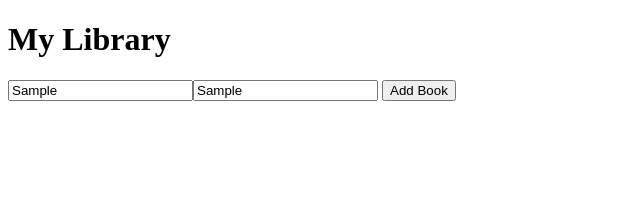
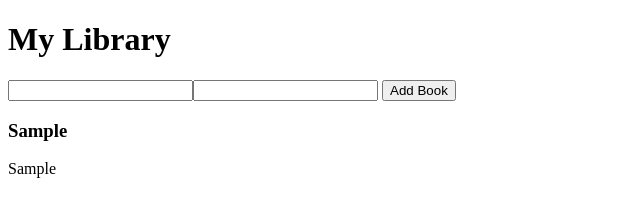
Before and after one commit to HorrySheet11/libraryJs, a plain HTML site: page index.html in a window 1280 px wide. Both pictures are taken after typing "Sample", "Sample" into the empty fields and a click on the button "Add Book". Shown: the whole page, without its empty margins (0-640 px from the left). Drawn offline with Linux system fonts and the light colour scheme; a web font is replaced by a local one.

Commit message:
made working function
added functions to work with DOM elements and event listeners

```diff
--- a/script.js
+++ b/script.js
@@ -1,4 +1,10 @@
 const myLibrary = [];
+
+const bookList = document.getElementById('bookList');
+const button = document.getElementById('addBookBtn');
+
+const authorInput = document.getElementById('authorName');
+const titleInput = document.getElementById('bookName');
 
 function Book(title,author) {
     this.title = title;
@@ -9,9 +15,23 @@ function Book(title,author) {
 function addBookToLibrary(title,author) {
     const newBook = new Book(title,author);
     myLibrary.push(newBook);
+    myLibrary.map(book => {
+        const newBook = document.createElement('div');
+        newBook.classList.add('book');
+        newBook.innerHTML = `<h3>${book.title}</h3><p>${book.author}</p>`;
+        bookList.appendChild(newBook);
+    });
 }
 
-addBookToLibrary("1984","George Orwell");
-addBookToLibrary("To Kill a Mockingbird","Harper Lee");
+// addBookToLibrary("1984","George Orwell");
+// addBookToLibrary("To Kill a Mockingbird","Harper Lee");
 
 console.log(myLibrary);
+
+button.addEventListener('click', () => {
+    const title = titleInput.value;
+    const author = authorInput.value;
+    addBookToLibrary(title,author);
+    titleInput.value = '';
+    authorInput.value = '';
+});
```
Also changed, not shown: index.html (+4 -2 lines).
